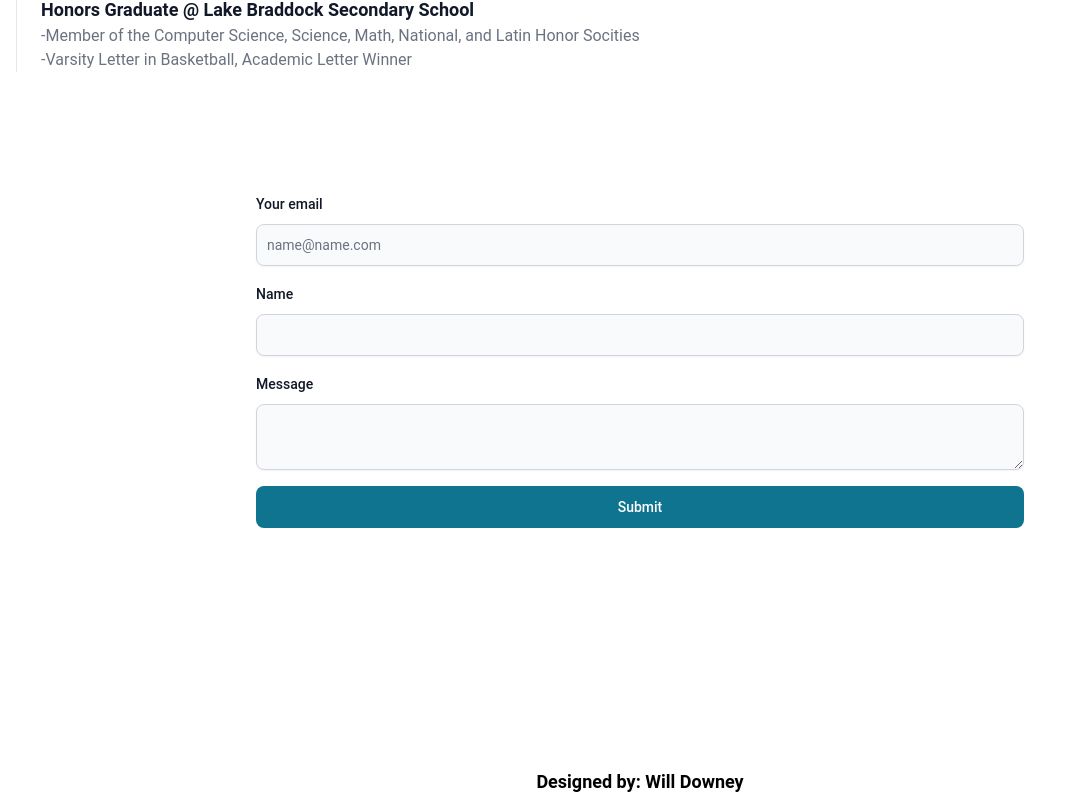
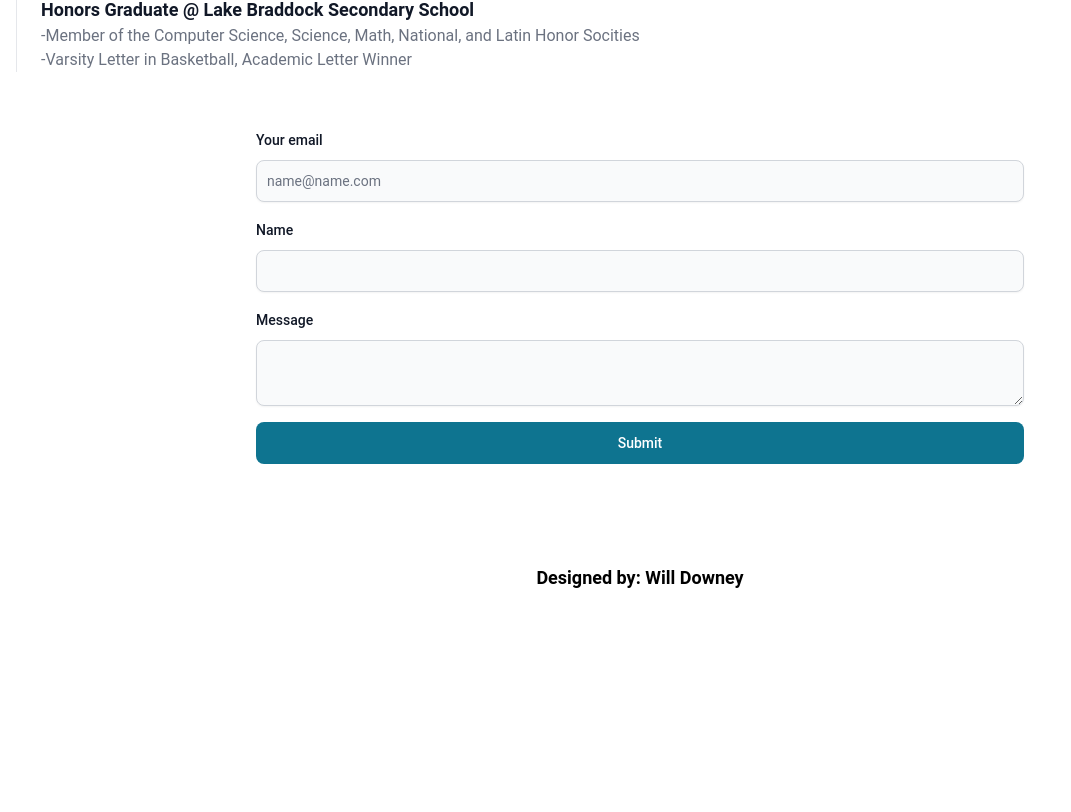
Before and after one commit to widowney/personal-website, a React (Create React App) app: page / in a window 1280 px wide. Shown: the part 2980-3792 px from the top of the page, without its empty margins (0-1071 px from the left). After the commit the page ends 3588 px from the top, so only its background shows below. Built offline with nearby package versions, Linux system fonts and the light colour scheme.

Commit message:
Change sizing

```diff
--- a/src/pages/Contact.tsx
+++ b/src/pages/Contact.tsx
@@ -31,7 +31,7 @@ const Contact = () => {
     }
 
     return (
-        <form className="flex flex-col gap-4 h-3/5  m-4 lg:m-20 xl:mr-64 xl:ml-64" onSubmit={handleOnSubmit}>
+        <form className="flex flex-col gap-4 h-1/2 mb-5 m-4 xl:mr-64 xl:ml-64" onSubmit={handleOnSubmit} id="Contact">
             <div>
                 <div className="mb-2 block">
                 <Label
```
